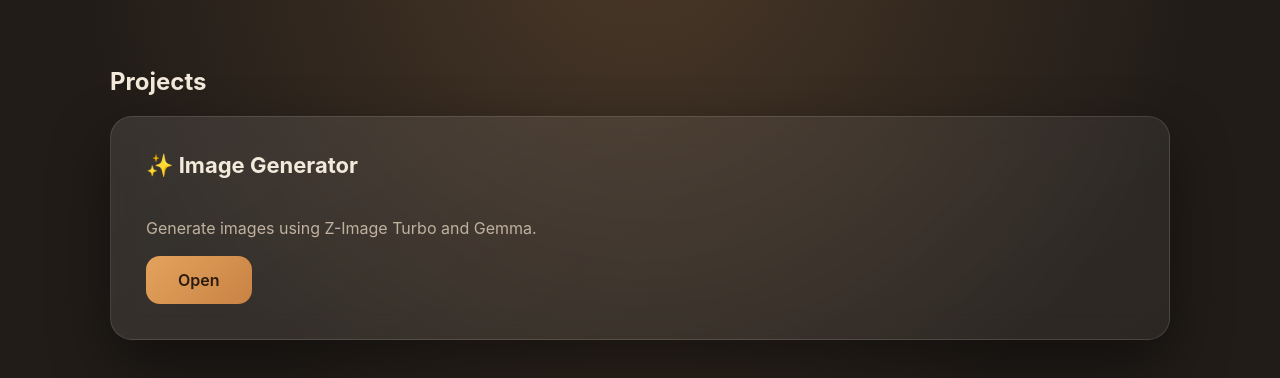
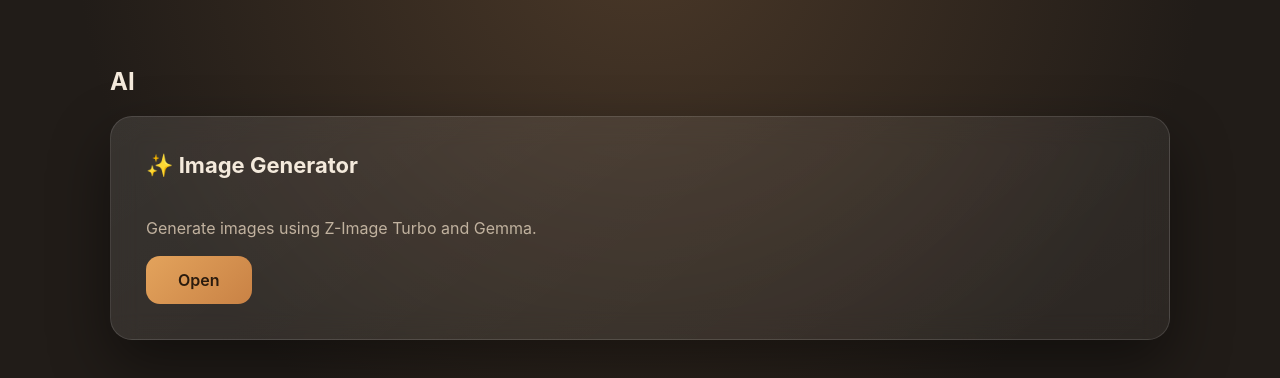
Before and after one commit to Bacorn42/Kotomi, a website: page public/index.html in a window 1280 px wide. Shown: the part 72-450 px from the top of the page. Drawn offline with Linux system fonts and the light colour scheme.

Commit message:
Added category-based rendering to main page launcher

```diff
--- a/public/css/main.css
+++ b/public/css/main.css
@@ -26,3 +26,11 @@
     display: inline-block;
     width: fit-content;
 }
+
+.app-category {
+    margin-bottom: 50px;
+}
+
+.app-category h2 {
+    margin-bottom: 20px;
+}
--- a/public/index.html
+++ b/public/index.html
@@ -17,7 +17,6 @@
     </header>
 
     <main class="kotomi-container">
-        <h2>Projects</h2>
         <section id="app-container"></section>
     </main>
 
--- a/public/js/main.js
+++ b/public/js/main.js
@@ -8,14 +8,37 @@
     `;
 }
 
+function groupAppsByCategory(apps) {
+    const groups = {};
+
+    for (const app of apps) {
+        if (!groups[app.category]) {
+            groups[app.category] = [];
+        }
+        groups[app.category].push(app);
+    }
+
+    return groups;
+}
+
 function renderApps() {
     const container = document.getElementById("app-container");
+    const groups = groupAppsByCategory(AppRegistry);
 
-    container.innerHTML = `
-        <section class="app-grid">
-            ${AppRegistry.map(createAppCard).join("")}
-        </section>
-    `;
+    let html = "";
+
+    for (const [category, apps] of Object.entries(groups)) {
+        html += `
+            <section class="app-category">
+                <h2>${category}</h2>
+                <div class="app-grid">
+                    ${apps.map(createAppCard).join("")}
+                </div>
+            </section>
+        `;
+    }
+
+    container.innerHTML = html;
 }
 
 renderApps();
```
